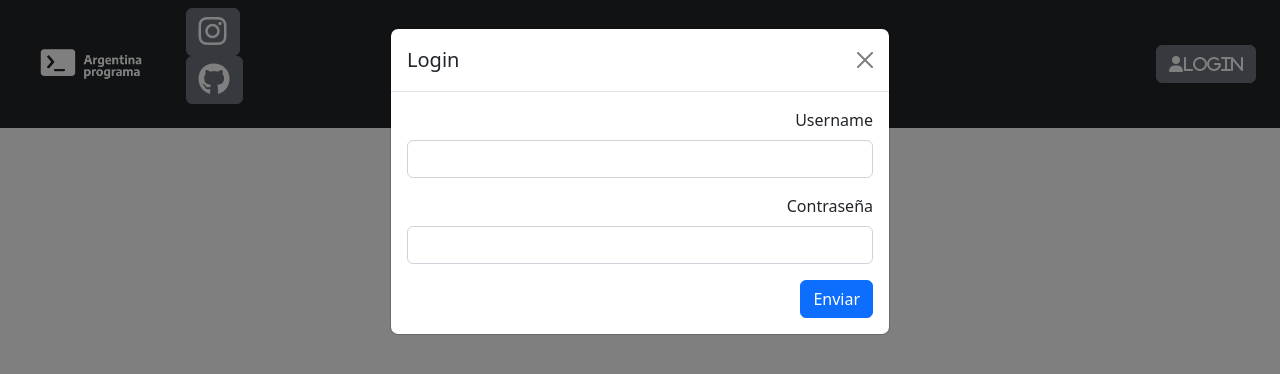
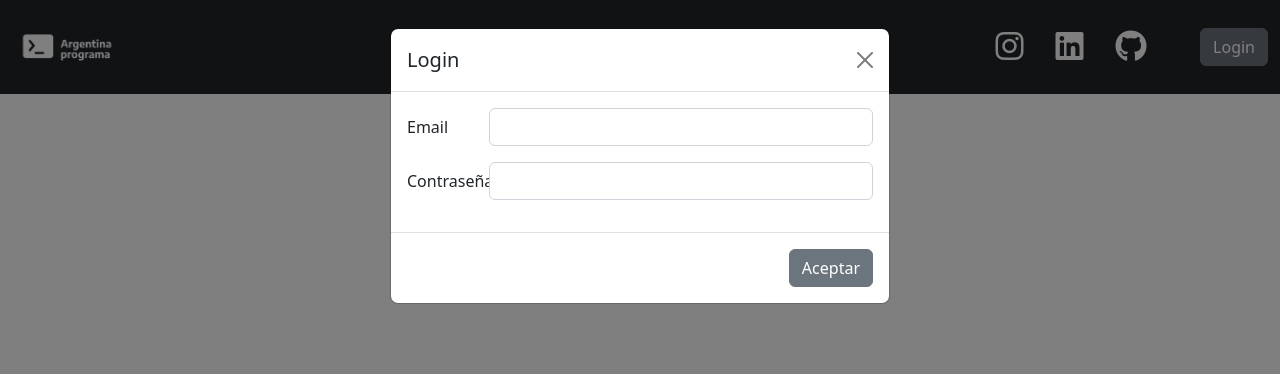
Before and after one commit to Redrinomas/RedriARGProg-Frontend-html, a plain HTML site: page index.html in a window 1280 px wide. Both pictures are taken after a click on the button "Login". Drawn offline with nearby package versions, Linux system fonts and the light colour scheme.

Commit message:
maquetado 2

```diff
--- a/Assets/CSS/style.css
+++ b/Assets/CSS/style.css
@@ -1,6 +1,26 @@
 
 
+i.fa-brands.fa-github:hover{
+    color: rgb(0, 0, 0)
+}
+i.fa-brands.fa-instagram:hover{
+   color:rgb(235, 102, 102)
+}
+i.fa-brands.fa-linkedin:hover{
+    color: rgb(39, 123, 233);
+}
 
-button.btn.btn-secondary:hover{
-    color: rgb(0, 0, 0);
+i.fa-brands.fa-github{
+    color: rgb(255, 255, 255)
 }
+i.fa-brands.fa-instagram{
+   color:rgb(255, 255, 255)
+}
+i.fa-brands.fa-linkedin{
+    color: rgb(255, 255, 255);
+}
+
+li.nav-item.list-group-item{
+    background: rgba(0, 0, 0, 0);
+    border: 0cm;
+}
--- a/index.html
+++ b/index.html
@@ -15,38 +15,30 @@
   <link rel="stylesheet" type="text/css" href="Assets/CSS/style.css">
 </head>
 
-<body>
+<header>
 
   <nav class="navbar navbar-expand-lg bg-dark">
     <div class="container-fluid">
-      <a class="navbar-brand" href="#"></a>
-        <img src="Assets/IMG/APLogo-20-20.png" alt="Logo-ARGPROG" width="10%" height="">
-        <nav class="nav">
-        </nav>
+      <a class="navbar-brand" href="#">
+        <img src="Assets/IMG/APLogo-20-20.png" width="12%" class="d-inline-block align-text-top">
+      </a>
 
-        <ul class="list-gruop list-gruop-horizotal">
-          <button type="button" class="btn btn-secondary">
+      <ul class="nav justify-content-end list-group list-group-horizontal">
+        <li class="nav-item list-group-item">
           <i class="fa-brands fa-instagram fa-2x"></i>
-           </button>
-
-
-
-         <button type="button" class="btn btn-secondary">
+        </li>
+        <li class="nav-item list-group-item">
+          <i class="fa-brands fa-linkedin fa-2x"></i>
+        </li>
+        <li class="nav-item list-group-item">
           <i class="fa-brands fa-github fa-2x"></i>
-         </button>
+        </li>
       </ul>
-<div class="container-fluid text-end" id="socialMedia">
-
-
-
-        <div class="collapse navbar-collapse" id="navbarSupportedContent">
-        </div>
 
             <!-- Boton modal -->
-        <button type="button" class="btn btn-secondary" data-bs-toggle="modal" data-bs-target="#exampleModal">
-          <i class="fa-solid fa-user fa-1x">Login</i>
+      <button type="link" class="btn btn-secondary" data-bs-toggle="modal" data-bs-target="#exampleModal">
+        Login
       </button>
-
 
       <!-- Modal -->
       <div class="modal fade" id="exampleModal" tabindex="-1" aria-labelledby="exampleModalLabel" aria-hidden="true">
@@ -57,21 +49,22 @@
               <button type="button" class="btn-close" data-bs-dismiss="modal" aria-label="Close"></button>
             </div>
             <div class="modal-body">
-                <form>
-                  <div class="mb-3">
-                    <label for="exampleInputEmail1" class="form-label">Username</label>
-                    <input type="email" class="form-control" id="exampleInputEmail1" aria-describedby="emailHelp">
+              <div class="mb-3 row">
+                <label for="staticEmail" class="col-sm-2 col-form-label">Email</label>
+                <div class="col-sm-10">
+                  <input type="text" class="form-control" id="staticEmail" value="">
                 </div>
-                  <div class="mb-3">
-                    <label for="exampleInputPassword1" class="form-label">Contraseña</label>
-                    <input type="password" class="form-control" id="exampleInputPassword1">
               </div>
-
-                  <button type="submit" class="btn btn-primary">Enviar</button>
-
-                </form>
+              <div class="mb-3 row">
+                <label for="inputPassword" class="col-sm-2 col-form-label">Contraseña</label>
+                <div class="col-sm-10">
+                  <input type="password" class="form-control" id="inputPassword">
                 </div>
-
+              </div>
+            </div>
+            <div class="modal-footer">
+              <button type="button" class="btn btn-secondary">Aceptar</button>
+            </div>
           </div>
         </div>
       </div>
@@ -79,14 +72,14 @@
     </div>
   </nav>
 
+</header>
 
-
-
-
-
+<body>
 
 
   <script src="https://cdn.jsdelivr.net/npm/bootstrap@5.2.0/dist/js/bootstrap.bundle.min.js" integrity="sha384-A3rJD856KowSb7dwlZdYEkO39Gagi7vIsF0jrRAoQmDKKtQBHUuLZ9AsSv4jD4Xa" crossorigin="anonymous"></script>
+
+
 </body>
 
 </html>
```
Lines whose indentation alone changed are shown as unchanged.
